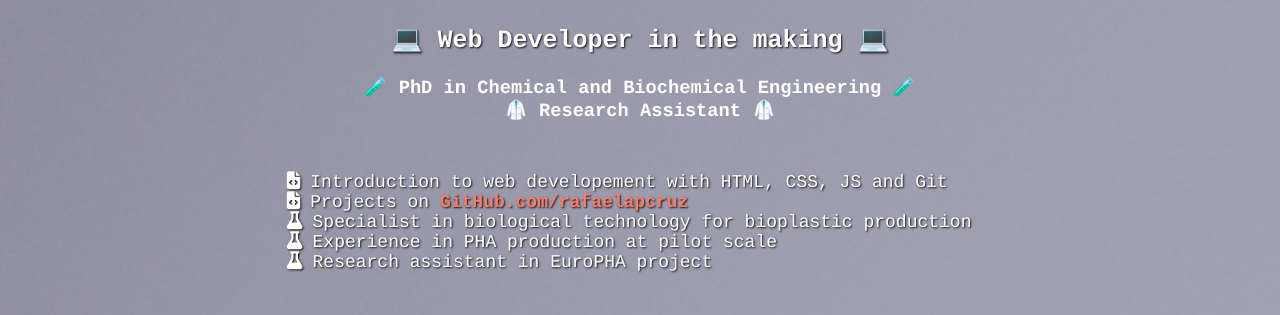
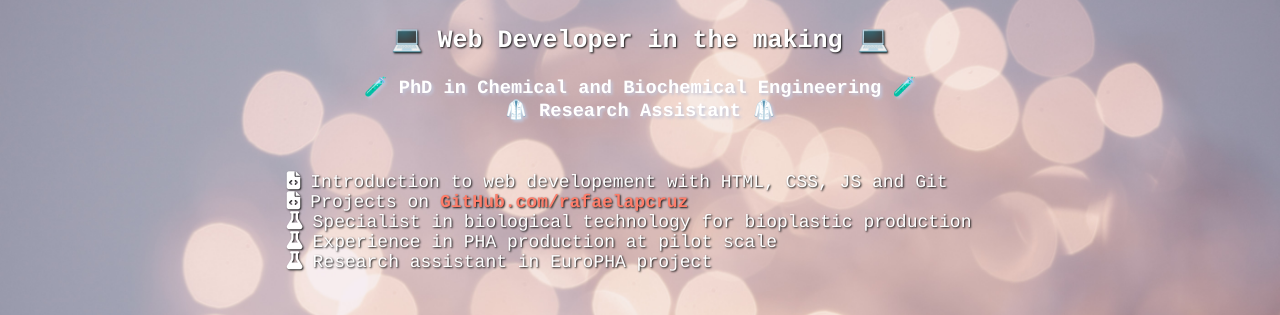
Before and after one commit to rafaelapcruz/landingpage, a plain HTML site: page index.html in a window 1280 px wide. Shown: the part 172-487 px from the top of the page. Drawn offline with Linux system fonts and the light colour scheme.

Commit message:
Update style.css
Fixed conflict in background-image in  style.css

```diff
--- a/style.css
+++ b/style.css
@@ -2,13 +2,8 @@ body {
 	text-align: center;
 	font-family: Courier;
 	color: white;
-<<<<<<< Updated upstream
-	text-shadow: 2px 2px 3px rgb(200 200 200);
-	background-image: url(imagens/cloud.jpg);
-=======
 	text-shadow: 2px 2px 3px #c3c4d6; /*rgb(200 200 200)*/
 	background-image: url(imagens/sharon-mccutcheon.jpg);
->>>>>>> Stashed changes
 	background-size: cover;
 	/*background: url(imagens/abstract-space.png) no-repeat center center fixed
 	|--> outra forma de fazer o fundo;*/
```
